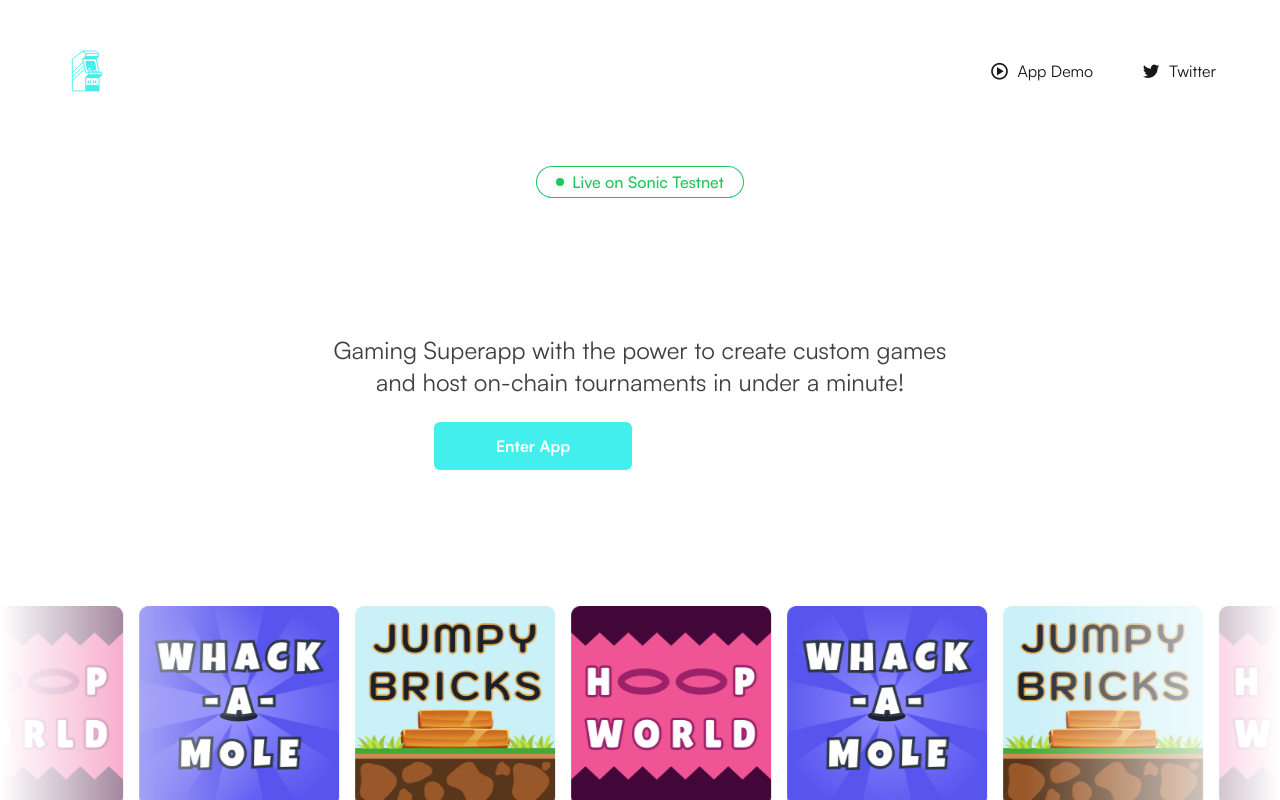
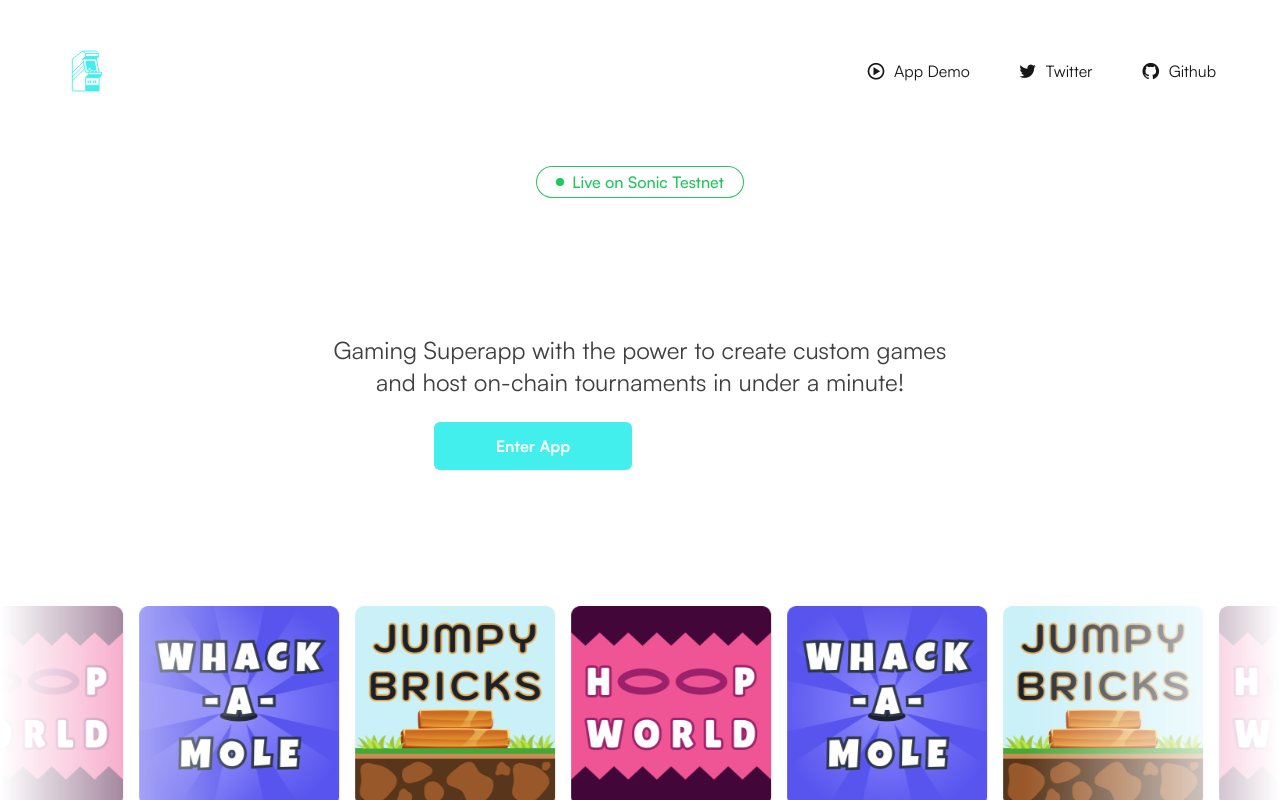
Before and after one commit to Arcade-App/Arcade-Web-Sonic-Demo, a Next.js app: page / in a window 1280 px wide. Built offline with nearby package versions, Linux system fonts and the light colour scheme.

Commit message:
update github link

```diff
--- a/src/app/page.js
+++ b/src/app/page.js
@@ -39,6 +39,15 @@ export default function Home() {
               >
                 <i className='bx bxl-twitter' style={{ fontSize: '20px' }}></i>
                 Twitter
+              </Link>
+              <Link
+                className="flex items-center gap-2 hover:text-arcade-400"
+                href="https://github.com/Arcade-App/Arcade-Sonic-Rush"
+                target="_blank"
+                rel="noopener noreferrer"
+              >
+                <i className='bx bxl-github' style={{ fontSize: '20px' }}></i>
+                Github
               </Link>
             </div>
 
```
